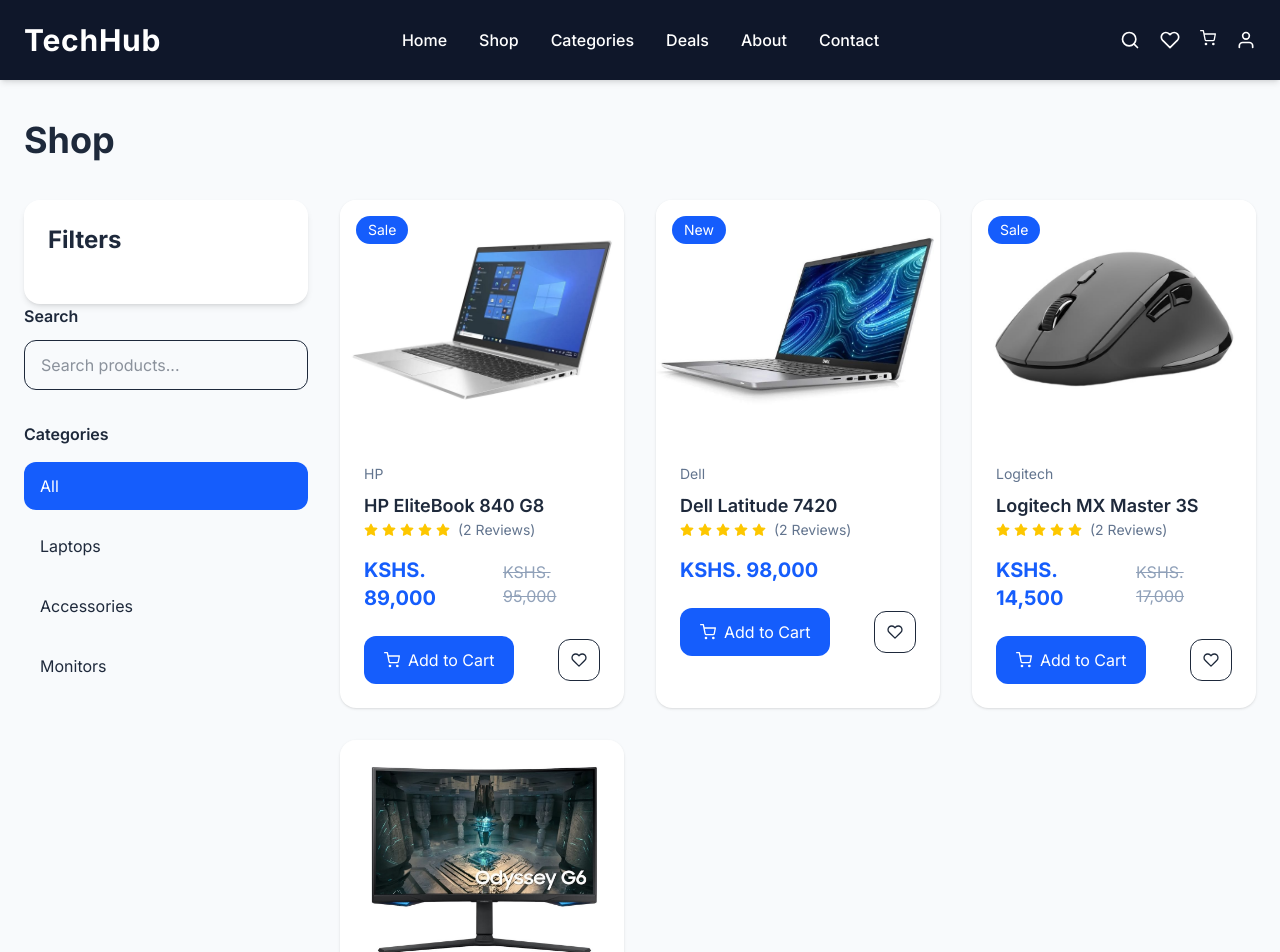
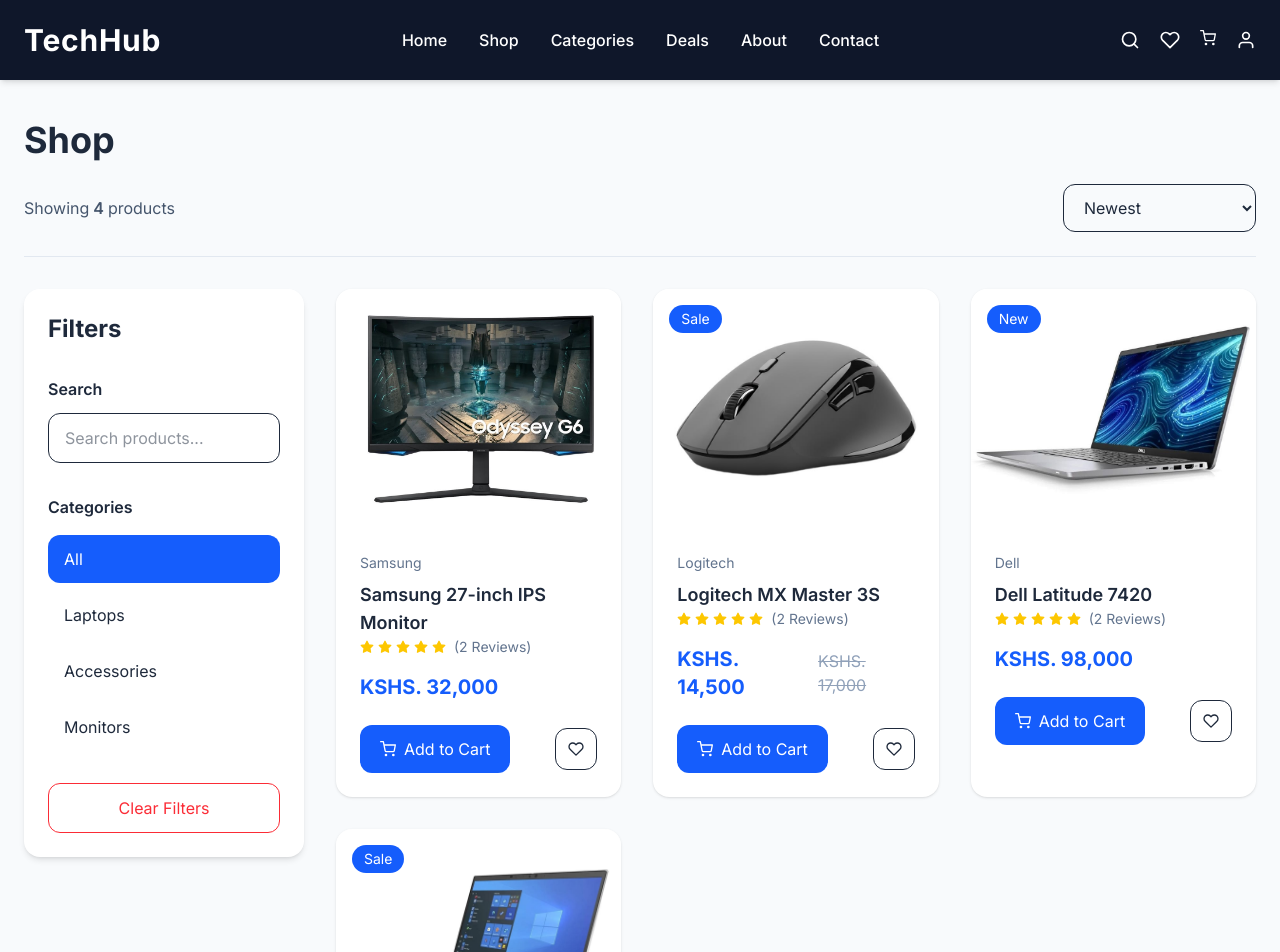
Before and after one commit to HenryOchieng/techhub, a React (Vite) app: page /shop in a window 1280 px wide. Shown: the top 952 px of the page. Built offline with nearby package versions, Linux system fonts and the light colour scheme.

Commit message:
some changes to the shop page (products sorting) commit

```diff
--- a/src/pages/Shop.jsx
+++ b/src/pages/Shop.jsx
@@ -5,7 +5,9 @@
 function Shop() {
     const [search, setSearch] = useState("")
 
-    const [selectedCategory, setSelelctedCtegory] = useState("All")
+    const [selectedCategory, setSelelctedCategory] = useState("All")
+
+    const [sortBy, setSortBy] = useState("Newest")
 
     const filteredProducts = products.filter((product) => {
         const matchesSearch =
@@ -19,6 +21,14 @@
 
         return matchesSearch && matchesCategory
     })
+    .sort((a, b) => {
+        switch (sortBy) {
+            case "LowHigh": return a.price - b.price;
+            case "HighLow": return b.price - a.price;
+            case "HighestRated": return b.rating - a.rating;
+            default: return b.id - a.id
+        }
+    })
 
     const categories = [
         "All",
@@ -26,20 +36,42 @@
     ]
 
 
+    //console.log("Sort:", sortBy)
+
     return (
         <div className="max-w-7xl mx-auto px-6 py-10">
-            <h1 className="text-4xl font-bold mb-10">
+            <h1 className="text-4xl font-bold">
                 Shop
             </h1>
-            <div className="grid lg:grid-cols-4 gap-8">
+            <div className="mt-6 flex flex-col md:flex-row md:items-center md:justify-between gap-4">
+                <p className="text-slate-600">
+                    Showing
+                    <span className="font-semibold mx-1">
+                        {filteredProducts.length}
+                    </span>
+                    products
+                </p>
+                <select
+                    value={sortBy}
+                    onChange={(e) => setSortBy(e.target.value)}
+                    className="border rounded-xl px-4 py-3 outline-none focus:ring-2 focus:ring-blue-600"
+                >
+                    <option value="Newest">Newest</option>
+                    <option value="LowHigh">Price: Low to High</option>
+                    <option value="HighLow">Price: High to Low</option>
+                    <option value="HighestRated">Highest Rated</option>
+                </select>
+            </div>
+            <hr className="my-6 border-slate-200"/>
+            <div className="grid grid-cols-1 lg:grid-cols-[280px_1fr] gap-8 mt-8">
 
                 {/* Sidebar */}
-                <aside className="lg:col-span-1">
+                <aside>
                     <div className="bg-white rounded-2xl shadow-md p-6 sticky top-24">
-                        <h2 className="text-2xl font-bold mb-6">
+                        <h2 className="text-2xl font-bold mb-8">
                             Filters
                         </h2>
-                    </div>
+
                         <div className="mb-8">
                             <label className="block font-semibold mb-3">
                                 Search
@@ -52,17 +84,16 @@
                                 className="w-full border rounded-xl px-4 py-3 focus:outline-none focus:ring-2 focus:ring-blue-600"
                             />
                         </div>
-
-                    <div className="mb-8">
+                        <div>
                             <h3 className="font-semibold mb-4">
                                 Categories
                             </h3>
-                        <div className="space-y-3">
+                            <div className="space-y-2">
                                 {categories.map(category => (
                                     <button
                                         key={category}
                                         onClick={() => {
-                                        setSelelctedCtegory(category)
+                                            setSelelctedCategory(category)
                                             setSearch("")
                                         }}
                                         className={`w-full text-left px-4 py-3 rounded-xl transition ${
@@ -76,12 +107,22 @@
                                 ))}
                             </div>
                         </div>
+                        <div className="mt-8">
+                            <button
+                                onClick={() => {
+                                    setSearch("")
+                                    setSelelctedCategory("All")
+                                }}
+                                className="w-full border border-red-500 text-red-500 py-3 rounded-xl hover:bg-red-500 hover:text-white transition"
+                            >
+                                Clear Filters
+                            </button>
+                        </div>
+                    </div>
                 </aside>
 
-
-
                 {/* Products */}
-                <main className="lg:col-span-3">
+                <section>
                     {filteredProducts.length > 0 ? (
                         <div className="grid md:grid-cols-2 xl:grid-cols-3 gap-8">
                             {filteredProducts.map(product => (
@@ -102,7 +143,7 @@
                         </div>
                     )}
 
-                </main>
+                </section>
             </div>
         </div>
     )
```
Lines whose indentation alone changed are shown as unchanged.
